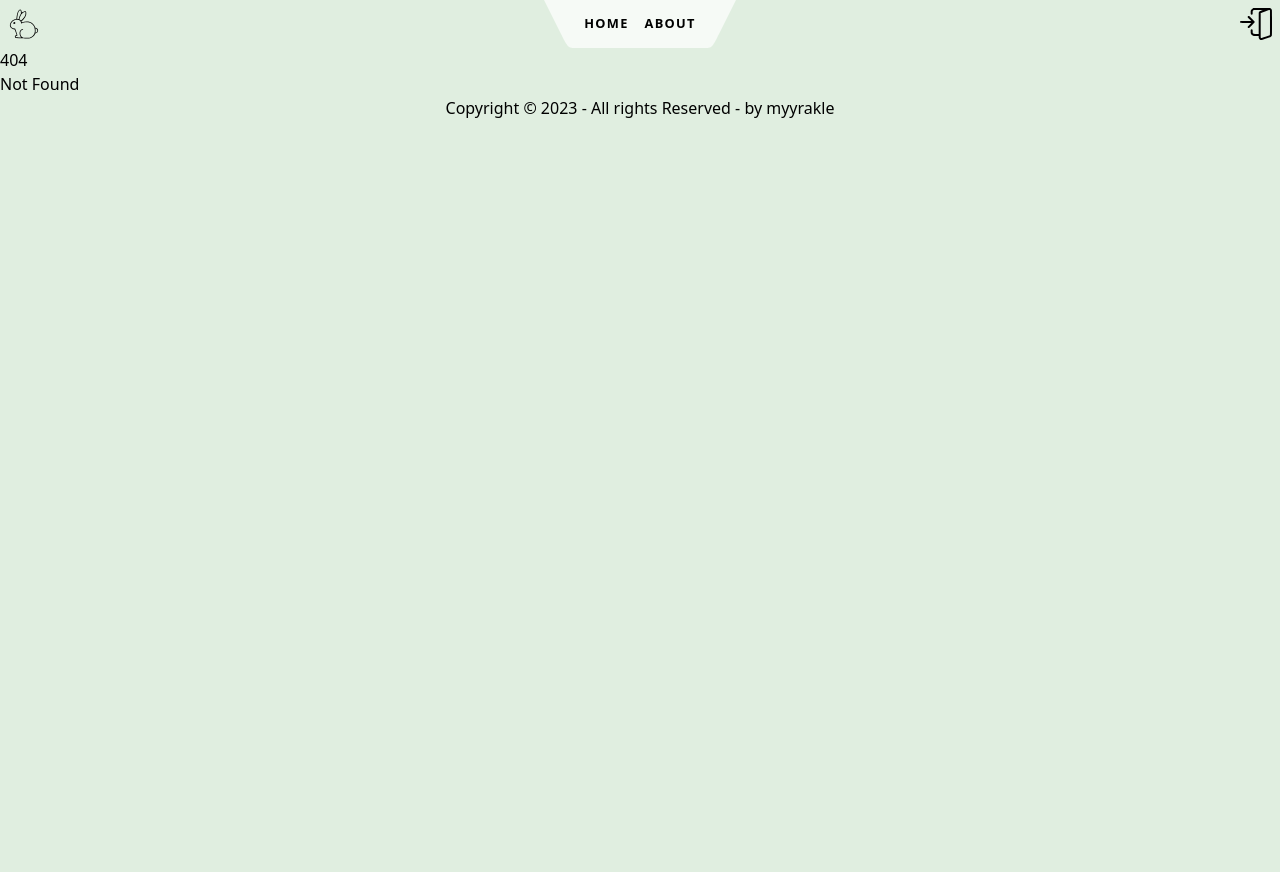
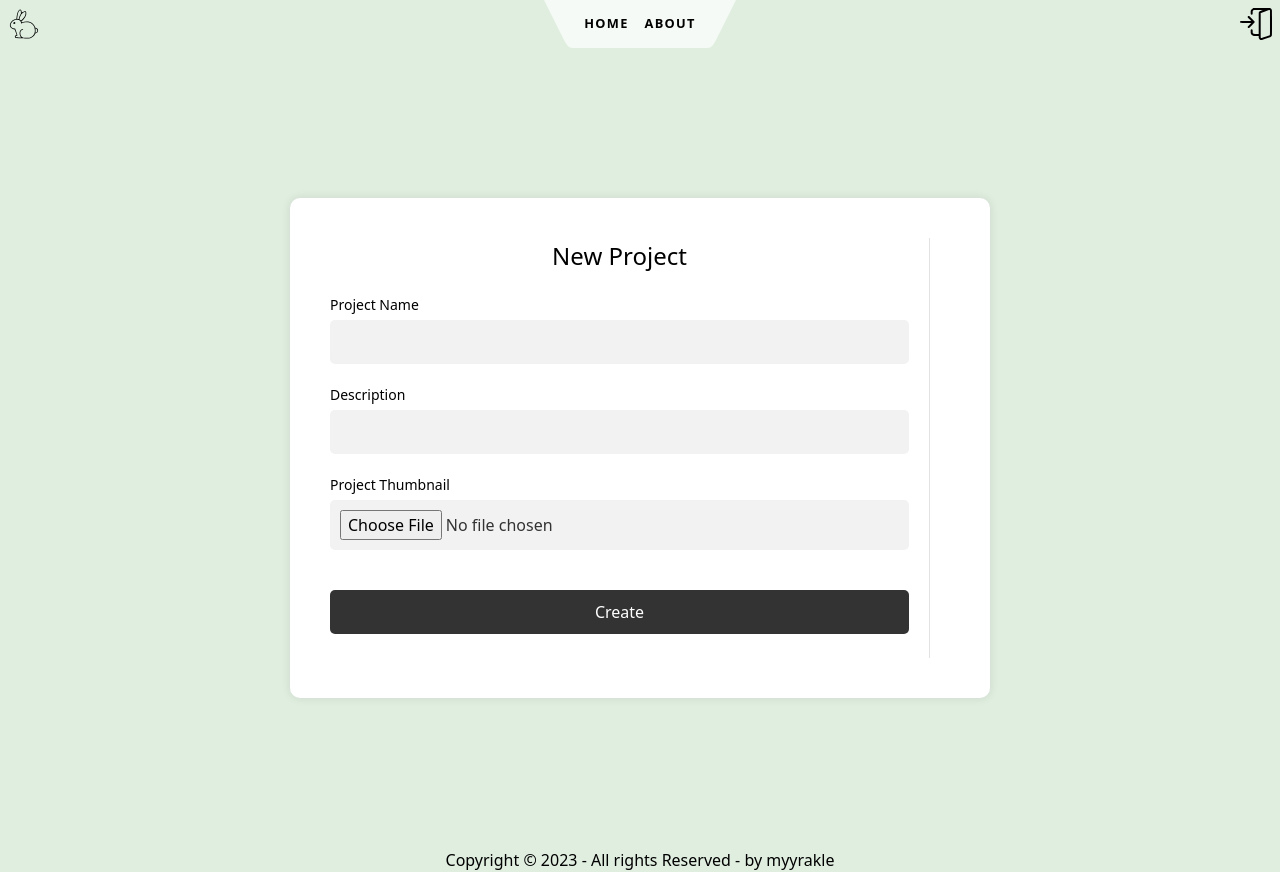
Before and after one commit to tokkitang/tokkitang, a SvelteKit app: page /project/new in a window 1280 px wide. Before the commit this address had no page. Before the commit the page ends 800 px from the top, so only its background shows below. Built offline with nearby package versions, Linux system fonts and the light colour scheme; no server answers.

Commit message:
feat: create project

```diff
--- /dev/null
+++ b/src/lib/api/project/create-project.ts
@@ -0,0 +1,18 @@
+import { mainApi } from '../setting';
+
+export async function createProject(
+	access_token: string,
+	team_id: string,
+	name: string,
+	description: string,
+	thumbnail_url: string | null
+): Promise<any> {
+	const response = await mainApi.post('project', {
+		headers: {
+			Authorization: `Bearer ${access_token}`
+		},
+		json: { team_id, name, description, thumbnail_url }
+	});
+
+	return await response.json();
+}
--- /dev/null
+++ b/src/routes/project/new/+page.server.ts
@@ -0,0 +1,29 @@
+import type { RequestEvent } from '@sveltejs/kit';
+import type { User } from '../../../lib/types/User';
+import { getUserInfoWithFetch } from '../../../lib/api/user/get-user-info';
+
+export async function load(page: RequestEvent) {
+	const accessToken = page.cookies.get('access_token');
+	let myUserInfo: User | null = null;
+	let isLogin = false;
+	let error: any = null;
+
+	if (accessToken) {
+		try {
+			const userInfoResponse = await getUserInfoWithFetch(page.fetch, accessToken);
+			myUserInfo = { ...userInfoResponse };
+			isLogin = true;
+			error = error;
+		} catch (e) {
+			error = String(e);
+			console.error(e);
+		}
+	}
+
+	return {
+		accessToken,
+		myUserInfo,
+		isLogin,
+		error
+	};
+}
--- /dev/null
+++ b/src/routes/project/new/+page.svelte
@@ -0,0 +1,180 @@
+<script lang="ts">
+	import { page } from '$app/stores';
+	import { onMount } from 'svelte';
+	import { uploadProjectThumbnail } from '../../../lib/api/auth/upload';
+	import { createProject } from '../../../lib/api/project/create-project';
+	import { getCookie } from '../../../lib/utils/cookie';
+	import { movePage } from '../../../lib/utils/movePage';
+
+	export let teamId = $page.url.searchParams.get('team_id');
+	export let name: string | null = null;
+	export let description: string | null = null;
+	export let thumbnail_url: string | null = null;
+	export let files: FileList | null = null;
+
+	onMount(async () => {});
+
+	export async function create() {
+		try {
+			if (!name) {
+				alert('이름을 입력해주세요');
+			}
+			if (!description) {
+				alert('설명을 입력해주세요');
+			}
+
+			if (!teamId) {
+				alert('팀을 선택해주세요.');
+				movePage('/mypage');
+			}
+
+			if (files !== null && files?.[0] !== null) {
+				await uploadImage();
+			}
+
+			if (files !== null && files?.[0] !== null) {
+				await uploadImage();
+			}
+
+			if (name !== null && description !== null && teamId !== null) {
+				const accessToken = getCookie('access_token');
+
+				if (!accessToken) {
+					alert('로그인이 필요합니다.');
+					return;
+				}
+
+				await createProject(accessToken, teamId, name, description, thumbnail_url);
+
+				alert('프로젝트 생성에 성공했습니다.');
+				movePage(`/team/${teamId}`);
+			}
+		} catch (error) {
+			console.error(error);
+			alert('프로젝트 생성에 실패했습니다.');
+		}
+	}
+
+	export async function uploadImage() {
+		if (files?.[0]) {
+			const formData = new FormData();
+			formData.append('thumbnail', files[0]);
+
+			const response = await uploadProjectThumbnail(formData);
+
+			if (response.success) {
+				// alert('이미지 업로드에 성공했습니다.');
+				thumbnail_url = response.image_url;
+				console.log(response.image_url);
+			} else {
+				alert('이미지 업로드에 실패했습니다.');
+			}
+		}
+	}
+</script>
+
+<main class="container">
+	<form class="input-form">
+		<div class="normal-input">
+			<h1>New Project</h1>
+			<div class="name-div form-control">
+				<label for="name">Project Name</label>
+				<input id="name" type="text" bind:value={name} />
+			</div>
+			<div class="description-div form-control">
+				<label for="description">Description</label>
+				<input id="description" type="text" bind:value={description} />
+			</div>
+
+			<div class="image-div form-control">
+				<label for="image">Project Thumbnail</label>
+				<input id="image" type="file" bind:files />
+			</div>
+
+			<button on:click={create}>Create</button> <br />
+		</div>
+
+		<div class="center" />
+	</form>
+</main>
+
+<style>
+	.container {
+		display: flex;
+		justify-content: center;
+		align-items: center;
+		min-height: 100vh;
+		max-width: none;
+	}
+
+	.input-form {
+		background-color: #fff;
+		padding: 40px;
+		border-radius: 10px;
+		box-shadow: 0 0 10px rgba(0, 0, 0, 0.1);
+		display: flex;
+		width: 700px;
+	}
+
+	.normal-input {
+		float: left;
+		width: 20%;
+	}
+
+	.normal-input {
+		flex: 1;
+	}
+
+	.center {
+		border-right: 1.5px solid #e2e2e2;
+		margin: 0 20px;
+		float: left;
+	}
+
+	h1 {
+		font-size: 24px;
+		text-align: center;
+		margin-bottom: 20px;
+	}
+
+	.form-control {
+		margin-bottom: 20px;
+	}
+
+	label {
+		display: block;
+		font-size: 14px;
+		margin-bottom: 5px;
+	}
+
+	input {
+		width: 100%;
+		padding: 10px;
+		border: none;
+		border-radius: 5px;
+		background-color: #f2f2f2;
+		font-size: 16px;
+		color: #333;
+	}
+
+	button {
+		display: block;
+		width: 100%;
+		padding: 10px;
+		border: none;
+		border-radius: 5px;
+		background-color: #333;
+		color: #fff;
+		font-size: 16px;
+		cursor: pointer;
+		transition: background-color 0.2s ease-in-out;
+	}
+
+	button:hover {
+		background-color: #555;
+	}
+
+	button {
+		margin-top: 40px;
+	}
+</style>
--- /dev/null
+++ b/src/routes/project/new/+page.ts
@@ -0,0 +1,2 @@
+export const csr = true;
+export const ssr = true;
```
